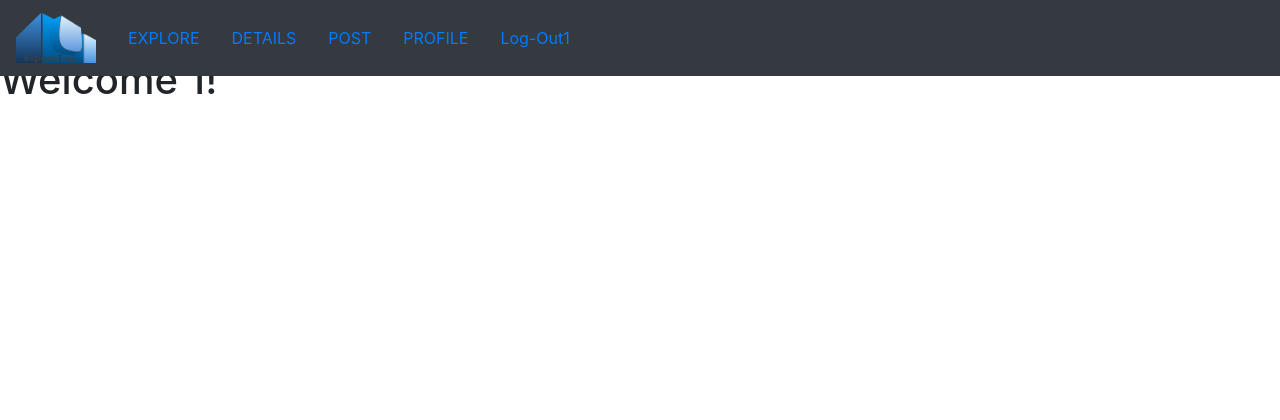
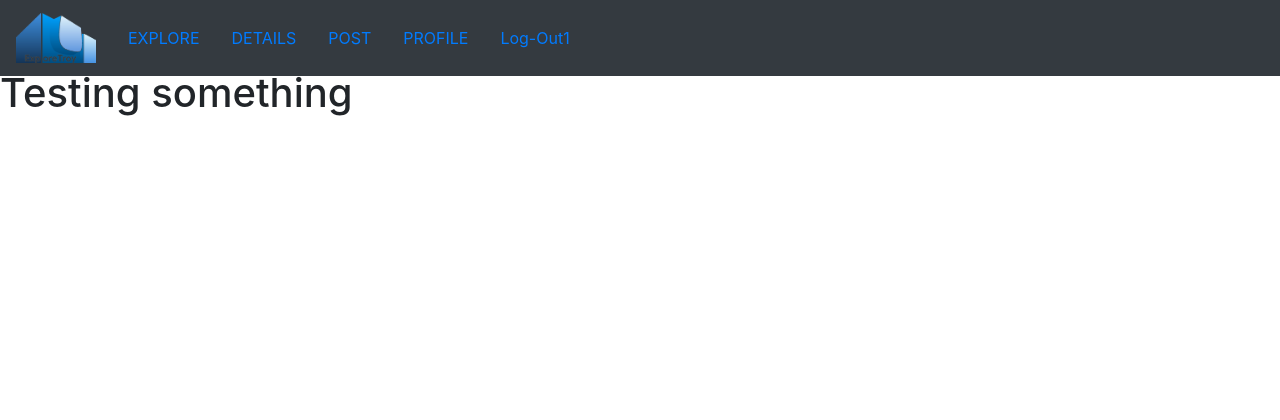
Before and after one commit to ExploreTroy-WebSys/ExploreTroy, a PHP site: page /profile.php in a window 1280 px wide. Shown: the top 420 px of the page. Run offline with PHP 8.4, Linux system fonts and the light colour scheme; the visitor is signed in with stand-in values (Sample User, id 1).

Commit message:
Fix error causing information to be hidden above the navigation bar

```diff
--- a/assets/includes/foot.php
+++ b/assets/includes/foot.php
@@ -1,3 +1,4 @@
   <script>repositionFooter();</script>
+  <script>mainMargin();</script>
   </body>
 </html>
--- a/assets/scripts/eventhandling.js
+++ b/assets/scripts/eventhandling.js
@@ -18,3 +18,8 @@ function repositionFooter () {
     if (window.innerHeight > height) document.getElementsByTagName("footer")[0].classList.add("sticky-footer");
     else if (document.getElementsByTagName("footer")[0].classList.contains("sticky-footer")) document.getElementsByTagName("footer")[0].classList.remove("sticky-footer");
 }
+
+function mainMargin() {
+    var height = document.getElementsByTagName("header")[0].clientHeight;
+    document.getElementsByTagName("main")[0].style.marginTop = height + 'px';
+}
--- a/profile.php
+++ b/profile.php
@@ -12,8 +12,8 @@
 <body onresize="repositionFooter()">
     <?php include_once("assets/includes/header.php"); ?>
     <main>
-        <h1>Test</h1>
-        <?php echo('<h1>Welcome ' . $_SESSION['rcsid'] . '!</h1>'); ?>
+        <?php // echo('<h1>Welcome ' . $_SESSION['rcsid'] . '!</h1>'); ?>
+        <h1>Testing something</h1>
     </main>
 
     <?php
```
